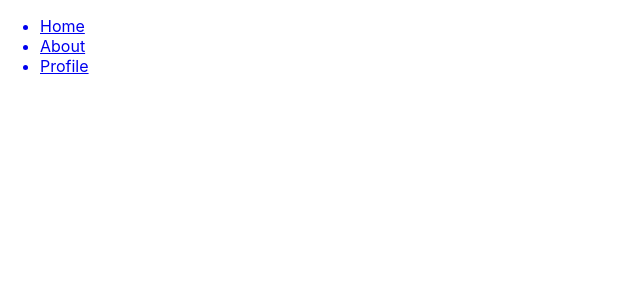
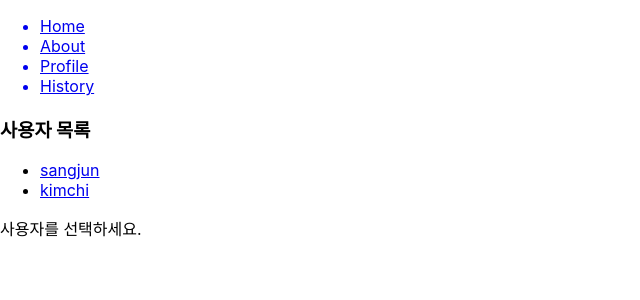
Before and after one commit to sangjuntechs/React-router, a React (Create React App) app: page /profiles in a window 1280 px wide. Shown: the top 300 px of the page, without its empty margins (0-640 px from the left). Built offline with nearby package versions, Linux system fonts and the light colour scheme.

Commit message:
route / history,WithRouter

```diff
--- a/src/App.js
+++ b/src/App.js
@@ -2,7 +2,8 @@ import React from "react";
 import { Route, Link } from "react-router-dom";
 import Home from "./components/Home";
 import About from "./components/About";
-import Profile from "./components/Profile";
+import Profiles from "./components/Profiles";
+import HistorySample from "./components/HistorySample";
 
 function App() {
   return (
@@ -17,10 +18,14 @@ function App() {
         <Link to="/profiles">
           <li>Profile</li>
         </Link>
+        <Link to="/history">
+          <li>History</li>
+        </Link>
       </ul>
       <Route path="/" component={Home} exact />
       <Route path="/about" component={About} />
-      <Route path="/profiles/:username" component={Profile} />
+      <Route path="/profiles" component={Profiles} />
+      <Route path='/history' component={HistorySample} />
     </div>
   );
 }
--- /dev/null
+++ b/src/components/HistorySample.js
@@ -0,0 +1,31 @@
+import React, { useEffect } from "react";
+
+function HistorySample({ history }) {
+  const goBack = () => {
+    history.goBack();
+  };
+
+  const goHome = () => {
+    history.push("/");
+  };
+
+  useEffect(() => {
+    console.log(history);
+    const unBlock = () => {
+        history.block('정말 페이지를 떠납니까?')
+    }
+    return () => {
+    unBlock();
+    };
+  }, [history]);
+
+  return (
+    <div>
+        <button onClick={goBack}>뒤로</button>
+        <button onClick={goHome}>홈으로</button>
+    </div>
+)
+}
+
+
+export default HistorySample;
--- a/src/components/Profile.js
+++ b/src/components/Profile.js
@@ -1,4 +1,5 @@
 import React from "react";
+import WithRouteSample from './WithRouteSample';
 
 const profileData = {
   sangjun: {
@@ -25,6 +26,7 @@ function Profile({ match }) {
         {username} ({profile.name})
       </h3>
       <p>{profile.description}</p>
+      <WithRouteSample />
     </div>
   );
 }
--- a/src/components/Profiles.js
+++ b/src/components/Profiles.js
@@ -1 +1,28 @@
-import React from 'react';
+import React from "react";
+import Profile from "./Profile";
+import { Link, Route,} from "react-router-dom";
+
+function Profiles() {
+  return (
+    <div>
+      <h3>사용자 목록</h3>
+      <ul>
+        <li>
+          <Link to="/profiles/sangjun">sangjun</Link>
+        </li>
+        <li>
+          <Link to="/profiles/kimchi">kimchi</Link>
+        </li>
+      </ul>
+
+      <Route
+        path="/profiles"
+        exact
+        render={() => <div>사용자를 선택하세요.</div>}
+      />
+      <Route path="/profiles/:username" component={Profile} />
+    </div>
+  );
+}
+
+export default Profiles;
--- /dev/null
+++ b/src/components/WithRouteSample.js
@@ -0,0 +1,16 @@
+import React from "react";
+import { withRouter } from "react-router-dom";
+
+function WithRouteSamle({ location, match, history }) {
+  return (
+    <div>
+      <h3>Loaction</h3>
+      <textarea value={JSON.stringify(location, null, 2)} readOnly />
+      <h3>Match</h3>
+      <textarea value={JSON.stringify(match, null, 2)} readOnly />
+      <button onClick={() => history.push("/")}>홈으로</button>
+    </div>
+  );
+}
+
+export default withRouter(WithRouteSamle);
```
Also changed, not shown: 1 other file (tests, documents, lock files or other folders).
